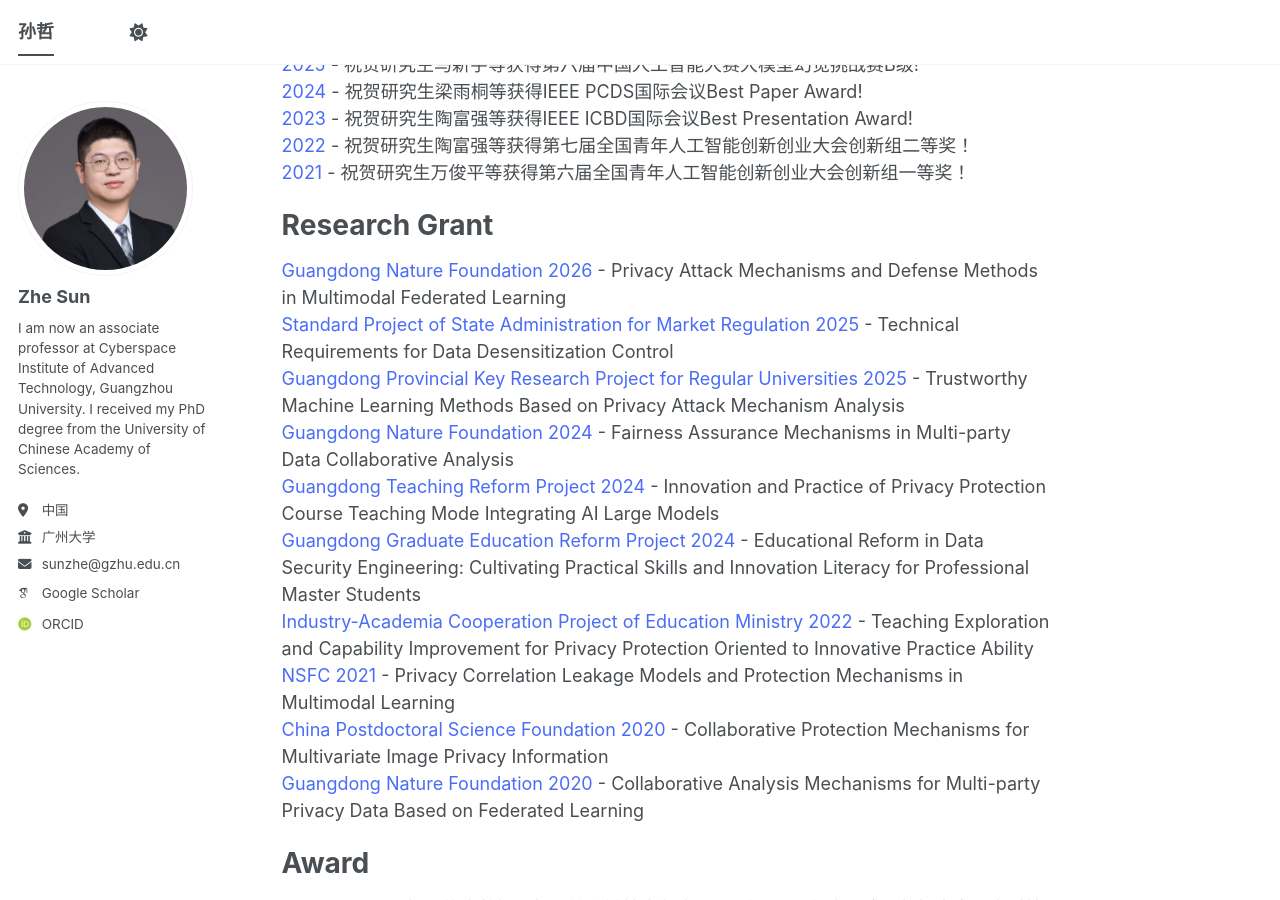
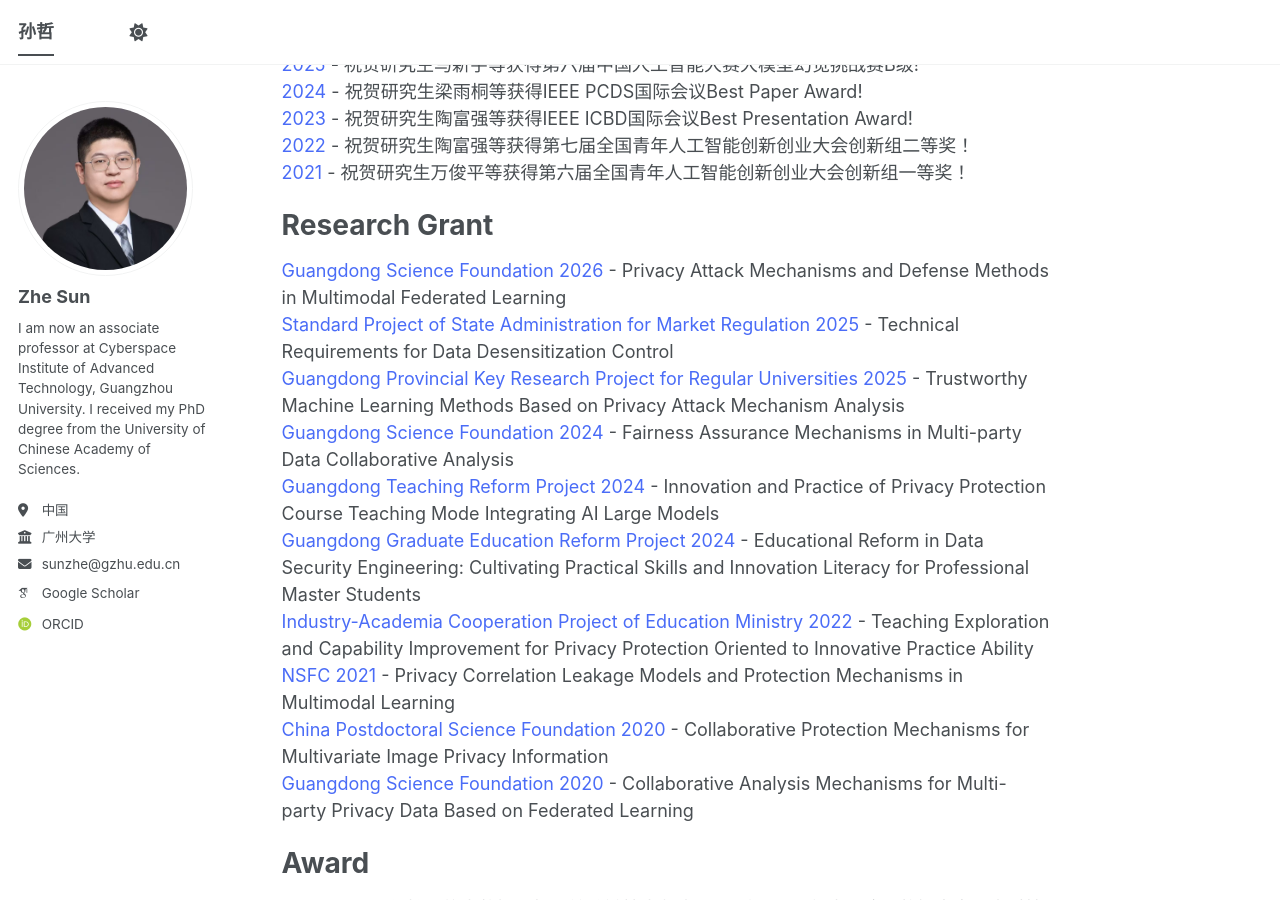
Before and after one commit to ZheSun208/ZheSun208.github.io, a Jekyll site: the page built from _pages/about.md, in a window 1280 px wide and 900 px high, scrolled down 1176 px. Built offline with Jekyll 4.4.1, drawn with Linux system fonts in a browser that asks for light colours; some web fonts are replaced; a script bundle is joined from its source files by our own code; library files that are not in the unit come from our copies; some of the changed text lies outside the part shown.

Commit message:
Update about.md

```diff
--- a/_pages/about.md
+++ b/_pages/about.md
@@ -47,16 +47,16 @@ Highlight
 
 Research Grant
 ======
-<span style="color:#4a6cf7;">Guangdong Nature Foundation 2026</span> - Privacy Attack Mechanisms and Defense Methods in Multimodal Federated Learning
+<span style="color:#4a6cf7;">Guangdong Science Foundation 2026</span> - Privacy Attack Mechanisms and Defense Methods in Multimodal Federated Learning
 <span style="color:#4a6cf7;">Standard Project of State Administration for Market Regulation 2025</span> - Technical Requirements for Data Desensitization Control
 <span style="color:#4a6cf7;">Guangdong Provincial Key Research Project for Regular Universities 2025</span> - Trustworthy Machine Learning Methods Based on Privacy Attack Mechanism Analysis
-<span style="color:#4a6cf7;">Guangdong Nature Foundation 2024</span> - Fairness Assurance Mechanisms in Multi-party Data Collaborative Analysis
+<span style="color:#4a6cf7;">Guangdong Science Foundation 2024</span> - Fairness Assurance Mechanisms in Multi-party Data Collaborative Analysis
 <span style="color:#4a6cf7;">Guangdong Teaching Reform Project 2024</span> - Innovation and Practice of Privacy Protection Course Teaching Mode Integrating AI Large Models
 <span style="color:#4a6cf7;">Guangdong Graduate Education Reform Project 2024</span> - Educational Reform in Data Security Engineering: Cultivating Practical Skills and Innovation Literacy for Professional Master Students
 <span style="color:#4a6cf7;">Industry-Academia Cooperation Project of Education Ministry 2022</span> - Teaching Exploration and Capability Improvement for Privacy Protection Oriented to Innovative Practice Ability
 <span style="color:#4a6cf7;">NSFC 2021</span> - Privacy Correlation Leakage Models and Protection Mechanisms in Multimodal Learning
 <span style="color:#4a6cf7;">China Postdoctoral Science Foundation 2020</span> - Collaborative Protection Mechanisms for Multivariate Image Privacy Information
-<span style="color:#4a6cf7;">Guangdong Nature Foundation 2020</span> - Collaborative Analysis Mechanisms for Multi-party Privacy Data Based on Federated Learning
+<span style="color:#4a6cf7;">Guangdong Science Foundation 2020</span> - Collaborative Analysis Mechanisms for Multi-party Privacy Data Based on Federated Learning
 
 Award
 ======
@@ -87,5 +87,5 @@ Course
 <span style="color:#4a6cf7;">方班演武堂【研究生】</span>- 2023秋, 2024春, 2024秋
 <span style="color:#4a6cf7;">人工智能与机器学习【本科生】</span>- 2024春
 <span style="color:#4a6cf7;">课程设计（程序设计）【本科生】</span>- 2023春, 2024春, 2025春, 2026春
-<span style="color:#4a6cf7;">计算机系统基础【本科生】</span>- 2023秋，2024春，2024秋，2025秋
+<span style="color:#4a6cf7;">计算机系统基础【本科生】</span>- 2023秋, 2024春, 2024秋, 2025秋
 <span style="color:#4a6cf7;">Socket编程【本科生】</span>- 2024春
```
